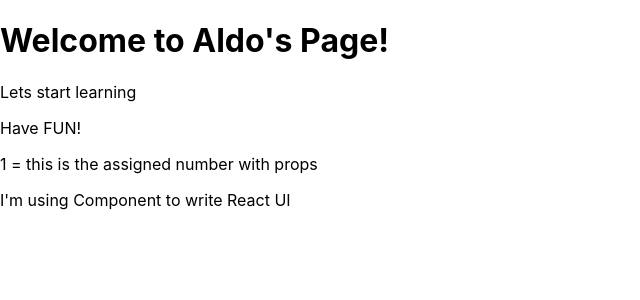
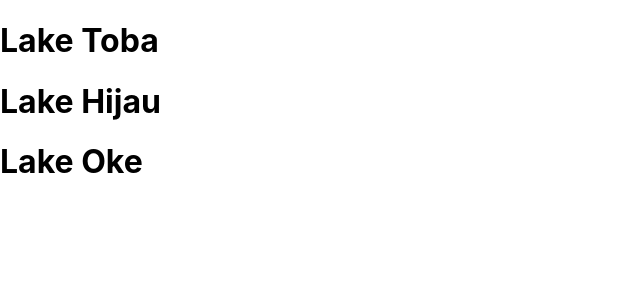
Before and after one commit to AldoIrvine111/studyreact, a React (Create React App) app: page / in a window 1280 px wide. Shown: the top 300 px of the page, without its empty margins (0-640 px from the left). Built offline with nearby package versions, Linux system fonts and the light colour scheme.

Commit message:
Composing component, linking component to App

```diff
--- a/src/index.js
+++ b/src/index.js
@@ -2,25 +2,21 @@ import React from 'react';
 import ReactDOM from 'react-dom';
 import './index.css';
 
-function Hello( {library, message, number} ) {
-  console.log(library) ;
-  console.log(message) ;
-  console.log(number) ;
+function Lake(props){
   return (
-    <div>
-      <h1>Welcome to {library}!</h1>
-      <p>Lets start learning</p>
-      <p>{message}</p>
-      <p>{number} = this is the assigned number with props</p>
-      <p>I'm using Component to write React UI</p>
-    </div>
+  <h1>{props.name}</h1>
   )
 }
 
+function App(){
+  return (<div>
+    <Lake name="Lake Toba" />
+    <Lake name="Lake Hijau" />
+    <Lake name="Lake Oke" />
+  </div>)
+}
+
 ReactDOM.render(
-  <Hello
-    library="Aldo's Page"
-    message="Have FUN!"
-    number={1} />,
+  <App /> ,
   document.getElementById('root')
 );
```
